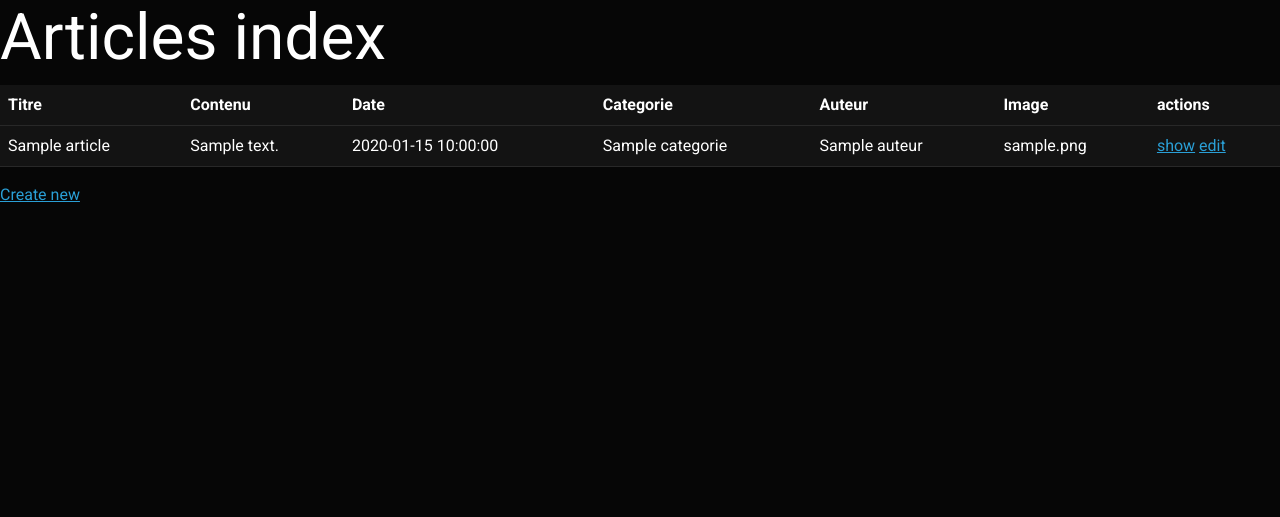
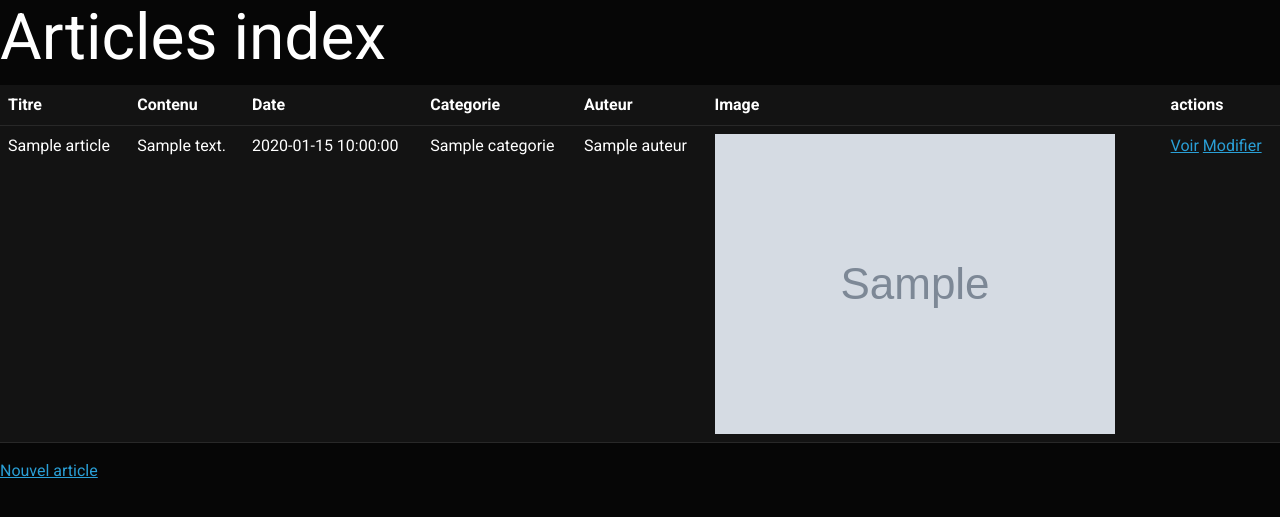
Before and after one commit to Lukassza/Blog, a Symfony app: template templates/articles/index.html.twig in a window 1280 px wide. Shown: the top 517 px of the page. Run offline with Twig, Linux system fonts and the light colour scheme; the template is opened without the code that fills it: most values are stand-ins (such as "Sample title", 1, 10 or a date in 2020); grey boxes marked "Sample" are stand-in pictures; some libraries are stand-ins or nearby versions.

Commit message:
blog exception v2

```diff
--- a/templates/articles/index.html.twig
+++ b/templates/articles/index.html.twig
@@ -25,10 +25,10 @@
                 <td>{{ article.Date ? article.Date|date('Y-m-d H:i:s') : '' }}</td>
                 <td>{{ article.Categorie }}</td>
                 <td>{{ article.Auteur }}</td>
-                <td>{{ article.Image }}</td>
+                <td><img src="{{article.Image}}"></td>
                 <td>
-                    <a href="{{ path('app_articles_show', {'id': article.id}) }}">show</a>
-                    <a href="{{ path('app_articles_edit', {'id': article.id}) }}">edit</a>
+                    <a href="{{ path('app_articles_show', {'id': article.id}) }}">Voir</a>
+                    <a href="{{ path('app_articles_edit', {'id': article.id}) }}">Modifier</a>
                 </td>
             </tr>
         {% else %}
@@ -39,5 +39,5 @@
         </tbody>
     </table>
 
-    <a href="{{ path('app_articles_new') }}">Create new</a>
+    <a href="{{ path('app_articles_new') }}">Nouvel article</a>
 {% endblock %}
--- a/templates/user/index.html.twig
+++ b/templates/user/index.html.twig
@@ -11,7 +11,7 @@
             <tr>
                 <th>Id</th>
                 <th>Email</th>
-                <th>Roles</th>
+                {# <th>Roles</th> #}
                 <th>Password</th>
                 <th>Photo</th>
                 <th>Pseudo</th>
@@ -23,7 +23,7 @@
             <tr>
                 <td>{{ user.id }}</td>
                 <td>{{ user.email }}</td>
-                <td>{{ user.roles ? user.roles|json_encode : '' }}</td>
+                {# <td>{{ user.roles ? user.roles|json_encode : '' }}</td> #}
                 <td>{{ user.password }}</td>
                 <td>{{ user.photo }}</td>
                 <td>{{ user.pseudo }}</td>
```
Also changed, not shown: src/Form/UserType.php (+7 -0 lines).
